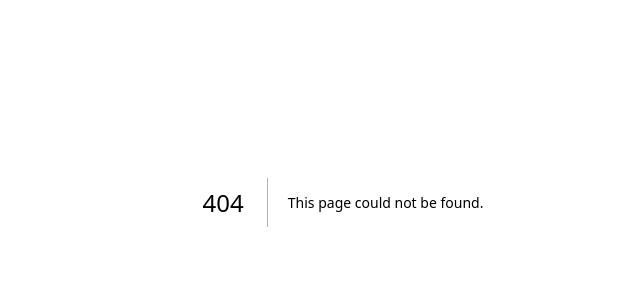
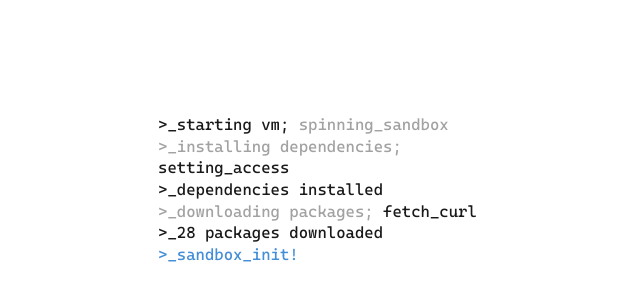
Before and after one commit to aaravbangsmetal/sandboxedCLI, a Next.js app in the folder apps/web/: page /setup in a window 1280 px wide. Before the commit this address had no page. Shown: the part 198-498 px from the top of the page, without its empty margins (297-937 px from the left). Built offline with nearby package versions, Linux system fonts and the light colour scheme.

Commit message:
feat(ui): add environment setup sequence

```diff
--- /dev/null
+++ b/apps/web/app/setup/page.tsx
@@ -0,0 +1,37 @@
+import { AnimatedOnboarding } from "@/components/onboarding/AnimatedOnboarding";
+import type { SequenceLine } from "@/components/onboarding/TerminalSequence";
+
+const setupLines: readonly SequenceLine[] = [
+  {
+    segments: [
+      { text: ">_starting vm; " },
+      { text: "spinning_sandbox", tone: "muted" },
+    ],
+  },
+  {
+    segments: [
+      { text: ">_installing dependencies; ", tone: "muted" },
+      { text: "setting_access" },
+    ],
+  },
+  { segments: [{ text: ">_dependencies installed" }] },
+  {
+    segments: [
+      { text: ">_downloading packages; ", tone: "muted" },
+      { text: "fetch_curl" },
+    ],
+  },
+  { segments: [{ text: ">_28 packages downloaded" }] },
+  { segments: [{ text: ">_sandbox_init!", tone: "accent" }] },
+] as const;
+
+export default function SetupPage() {
+  return (
+    <AnimatedOnboarding
+      lines={setupLines}
+      completionMessage="Mock sandbox setup complete"
+      destination="/terminal"
+      holdMs={900}
+    />
+  );
+}
```
